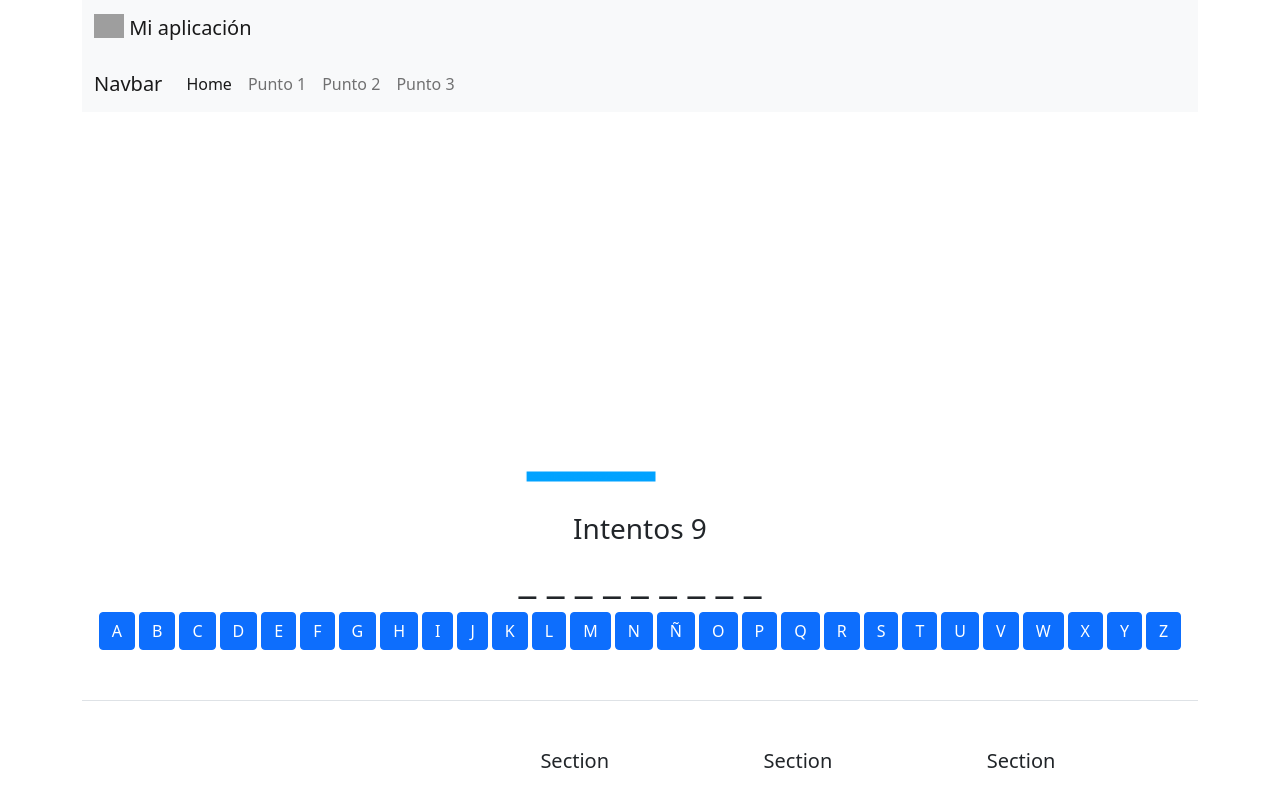
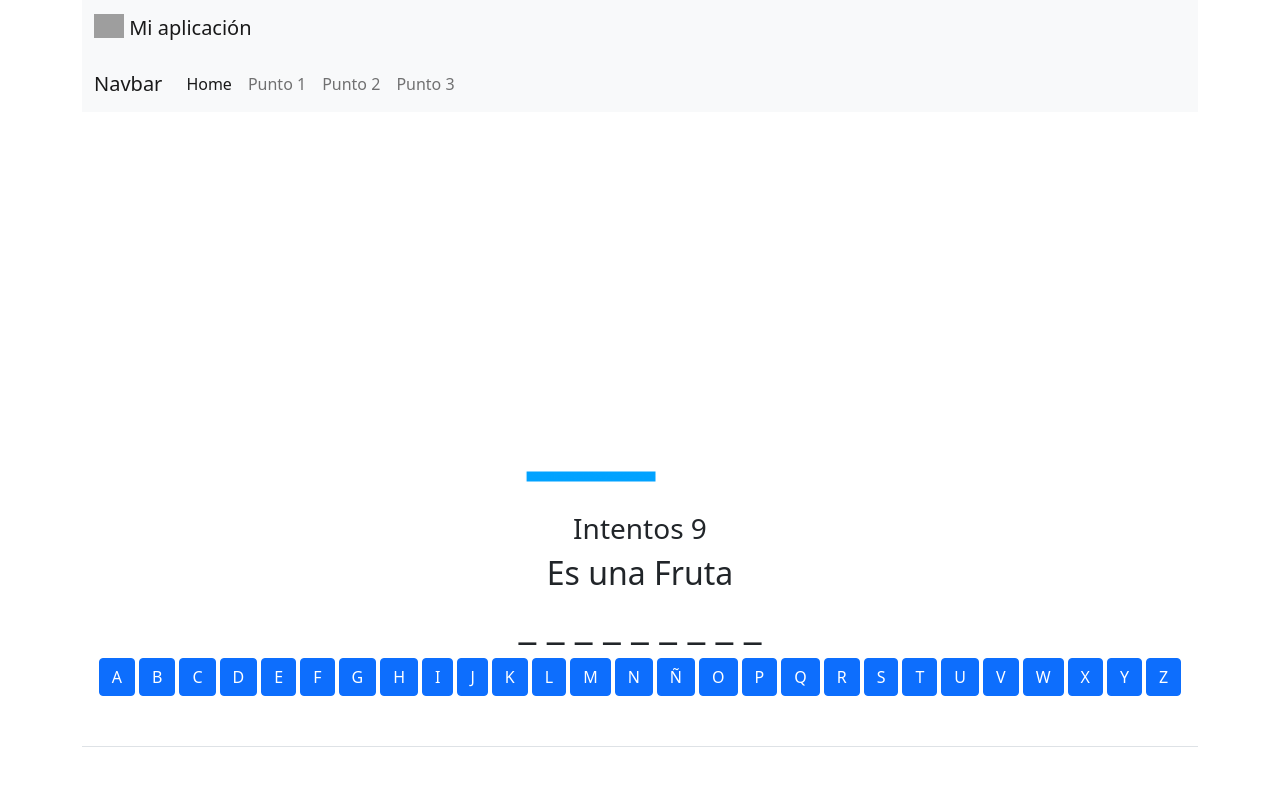
Before and after one commit to jevdesk/demoVscode, an Angular app in the folder demo-proyecto-angular/: page /punto2 in a window 1280 px wide. Shown: the top 785 px of the page. Built offline with nearby package versions, Linux system fonts and the light colour scheme; grey boxes are pictures that could not be loaded.

Commit message:
es fruta

```diff
--- a/demo-proyecto-angular/src/app/components/punto2/punto2.component.html
+++ b/demo-proyecto-angular/src/app/components/punto2/punto2.component.html
@@ -2,6 +2,12 @@
     <div class="col text-center">
         <img src="assets/imagenes/{{intentos}}.png" class="ahorcado-img">
         <h3>Intentos {{intentos}}</h3>
+    </div>
+</div>
+
+<div class="row">
+    <div class="col text-center">
+        <h2>Es una Fruta</h2>
     </div>
 </div>
 
```
